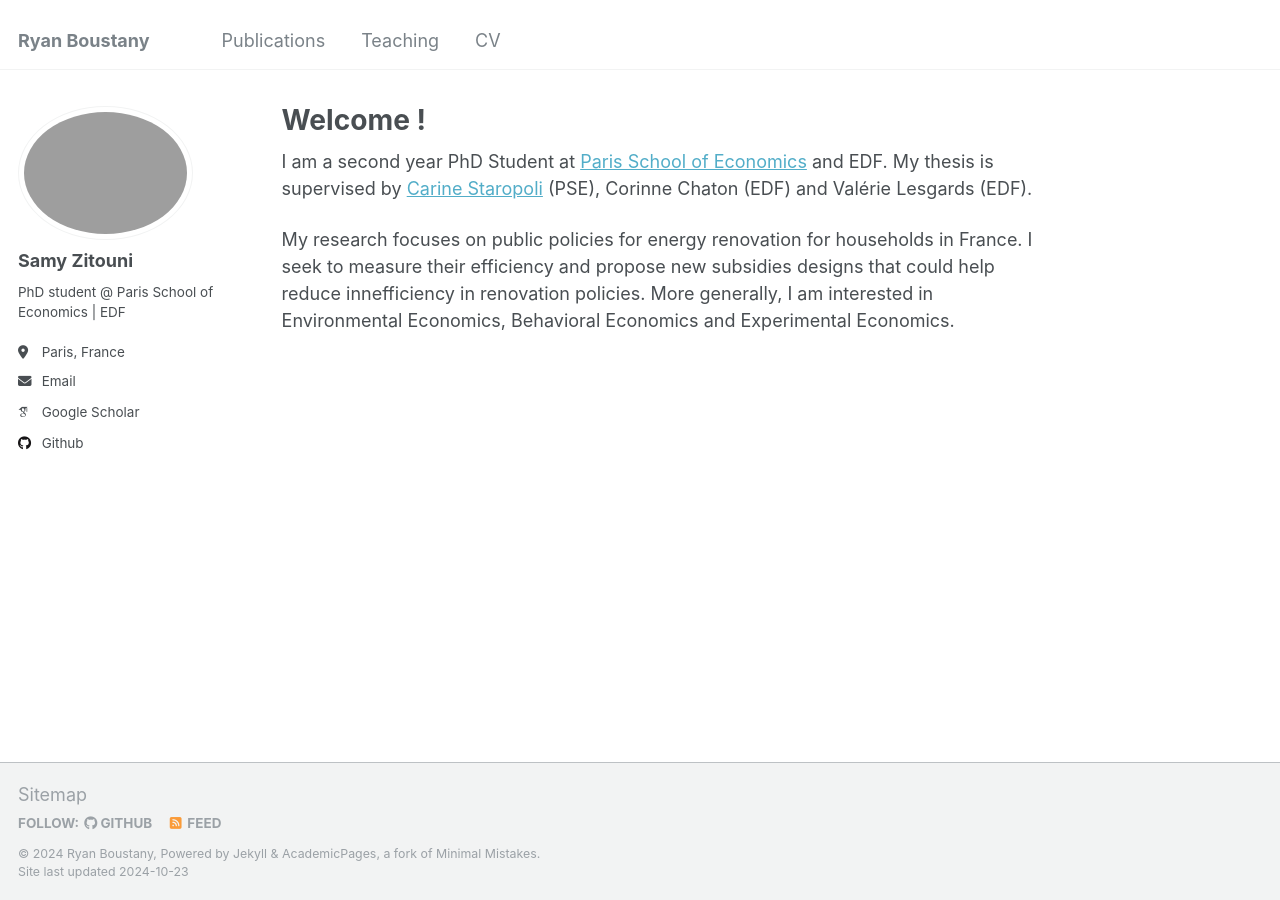
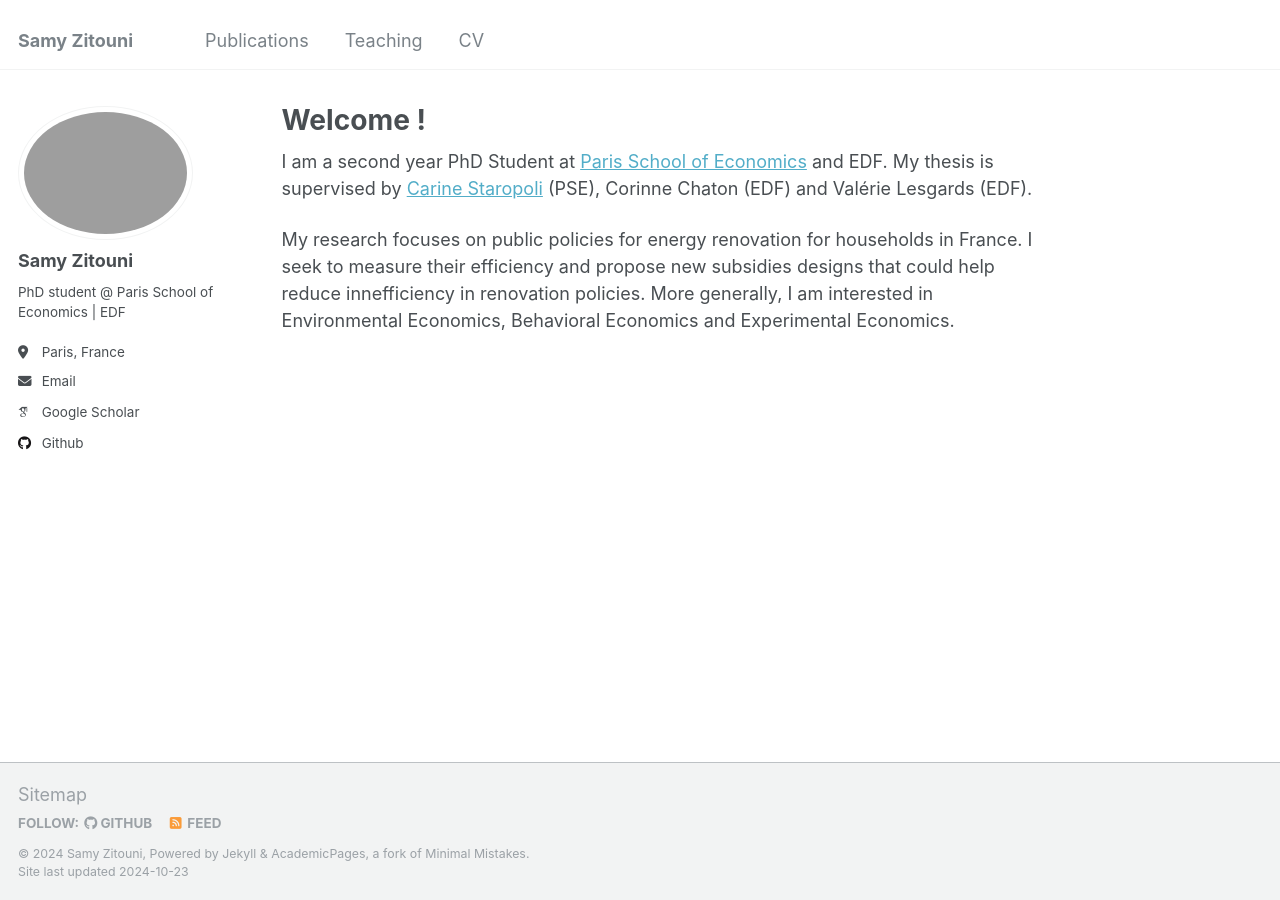
Before and after one commit to SamyZtn/samyzitouni.github.io, a Jekyll site: the page built from _pages/about.md, in a window 1280 px wide. Built offline with Jekyll 4.4.1, drawn with Linux system fonts in a browser that asks for light colours; some web fonts are replaced.

Commit message:
Update _config.yml

```diff
--- a/_config.yml
+++ b/_config.yml
@@ -7,10 +7,10 @@
 
 # Site Settings
 locale                   : "en-US"
-title                    : "Ryan Boustany"
+title                    : "Samy Zitouni"
 title_separator          : "-"
-name                     : &name "Ryan Boustany"
-description              : &description "PhD student at TSE, at ANITI, and at Thales LAS France"
+name                     : &name "Samy Zitouni"
+description              : &description "PhD student @ Paris School of Economics | EDF"
 url                      : https://samyztn.github.io # the base hostname & protocol for your site e.g. "https://mmistakes.github.io"
 baseurl                  : "" # the subpath of your site, e.g. "/blog"
 repository               : "SamyZtn/samyztn.github.io"
```
